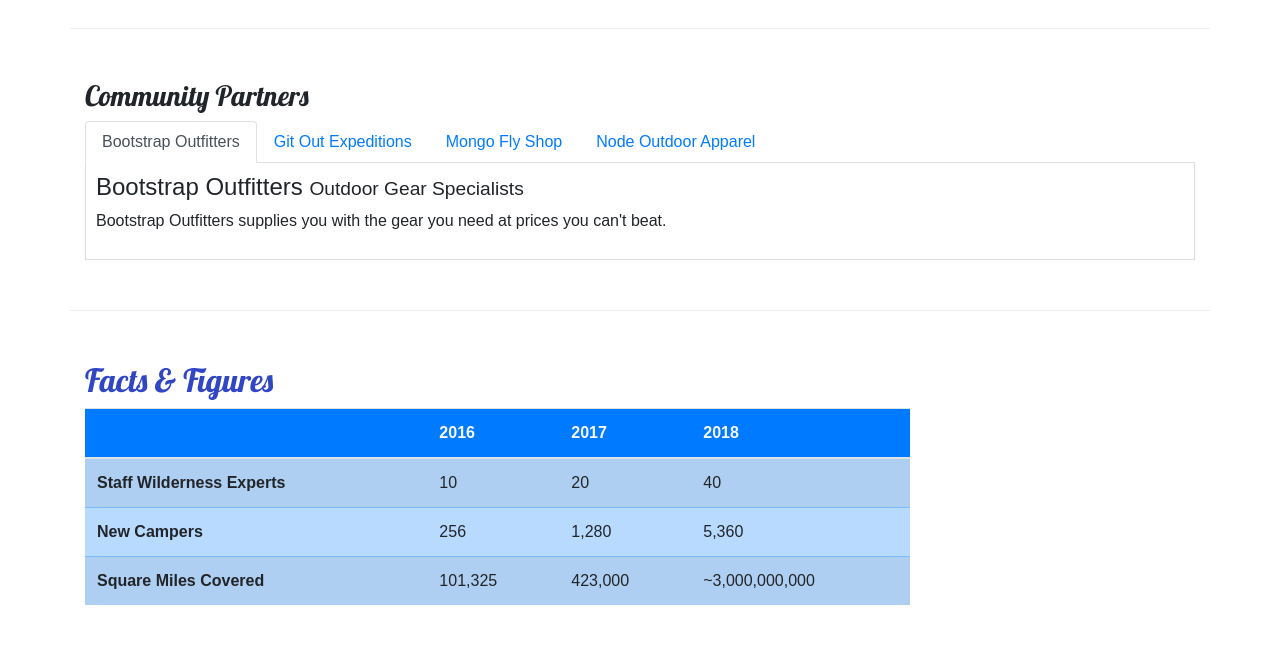
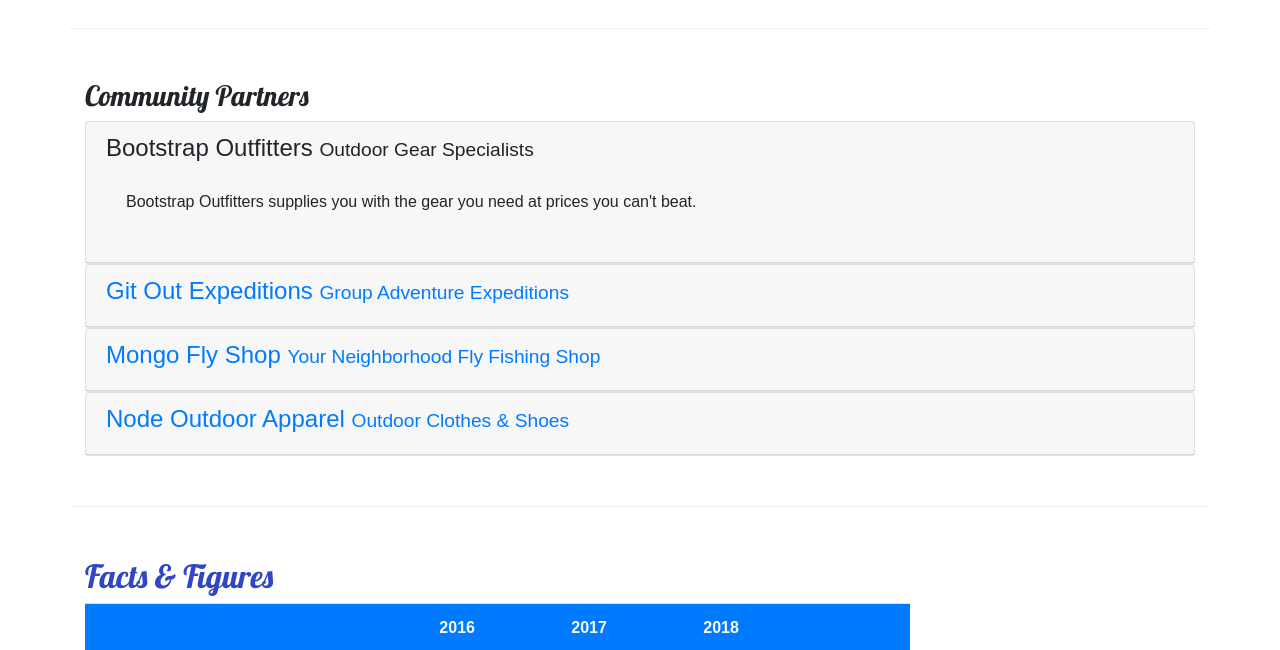
Before and after one commit to burtonparker/nucampsite, a website: page aboutus.html in a window 1280 px wide. Shown: the part 800-1450 px from the top of the page. Drawn offline with nearby package versions, Linux system fonts and the light colour scheme.

Commit message:
now it's accordion

```diff
--- a/aboutus.html
+++ b/aboutus.html
@@ -102,28 +102,62 @@
         <div class="row row-content">
             <div class="col">
                 <h3>Community Partners</h3>
-                    <ul class="nav nav-tabs">
-                        <li class="nav-item"><a class="nav-link active" href="#bootstrap" role="tab" data-toggle="tab">Bootstrap Outfitters</a></li>
-                        <li class="nav-item"><a class="nav-link" href="#git" role="tab" data-toggle="tab">Git Out Expeditions</a></li>
-                        <li class="nav-item"><a class="nav-link" href="#mongo" role="tab" data-toggle="tab">Mongo Fly Shop</a></li>
-                        <li class="nav-item"><a class="nav-link" href="#node" role="tab" data-toggle="tab">Node Outdoor Apparel</a></li>
-                    </ul>
-                        <div class="tab-content">
-                            <div role="tabpanel" class="tab-pane fade show active" id="bootstrap">
-                                <h4>Bootstrap Outfitters <small>Outdoor Gear Specialists</small></h4>
-                                <p class="d-none d-sm-block">Bootstrap Outfitters supplies you with the gear you need at prices you can't beat.</p>
+                        <div id="accordion">
+                            <div class="card">
+                                <div role="tab" class="card-header">
+                                    <h4>
+                                        <a data-toggle="collapse" data-target="#bootstrap">
+                                            Bootstrap Outfitters <small>Outdoor Gear Specialists</small>
+                                        </a>
+                                    </h4>
+                                    <div class="collapse show" id="bootstrap" data-parent="#accordion">
+                                        <div class="card-body">
+                                            <p class="d-none d-sm-block">Bootstrap Outfitters supplies you with the gear you need at prices you can't beat.</p>
+                                        </div>
+                                    </div>
+                                </div>
                             </div>
-                            <div role="tabpanel" class="tab-pane fade show" id="git">
-                                <h4>Git Out Expeditions <small>Group Adventure Expeditions</small></h4>
-                                <p class="d-none d-sm-block">Join Git Out Expeditions to explore new horizons with a group of other adventurers!</p>
+                            <div class="card">
+                                <div role="tab" class="card-header">
+                                    <h4>
+                                        <a class="collapsed" data-toggle="collapse" data-target="#git">
+                                            Git Out Expeditions <small>Group Adventure Expeditions</small>
+                                        </a>
+                                    </h4>
+                                    <div class="collapse" id="git" data-parent="#accordion">
+                                        <div class="card-body">
+                                            <p class="d-none d-sm-block">Join Git Out Expeditions to explore new horizons with a group of other adventurers!</p>
+                                        </div>
+                                    </div>
+                                </div>
                             </div>
-                            <div role="tabpanel" class="tab-pane fade show" id="mongo">
-                                <h4>Mongo Fly Shop <small>Your Neighborhood Fly Fishing Shop</small></h4>
-                                <p class="d-none d-sm-block">Need a new fishing pole, a tacklebox, or flies of all kinds? Stop by Mongo Fly Shop.</p>
+                            <div class="card">
+                                <div role="tab" class="card-header">
+                                    <h4>
+                                        <a class="collapsed" data-toggle="collapse" data-target="#mongo">
+                                            Mongo Fly Shop <small>Your Neighborhood Fly Fishing Shop</small>
+                                        </a>
+                                    </h4>
+                                    <div class="collapse" id="mongo" data-parent="#accordion">
+                                        <div class="card-body">
+                                            <p class="d-none d-sm-block">Need a new fishing pole, a tacklebox, or flies of all kinds? Stop by Mongo Fly Shop.</p>
+                                        </div>
+                                    </div>
+                                </div>
                             </div>
-                            <div role="tabpanel" class="tab-pane fade show" id="node">
-                                <h4>Node Outdoor Apparel <small>Outdoor Clothes & Shoes</small></h4>
-                                <p class="d-none d-sm-block">From polar fleeces to swimsuits, hiking boots to waders, a visit to Node will be sure to get you covered.</p>
+                            <div class="card">
+                                <div role="tab" class="card-header">
+                                    <h4>
+                                        <a class="collapsed" data-toggle="collapse" data-target="#node">
+                                                    Node Outdoor Apparel <small>Outdoor Clothes & Shoes</small>
+                                        </a>
+                                    </h4>
+                                    <div class="collapse" id="node" data-parent="#accordion">
+                                        <div class="card-body">
+                                            <p class="d-none d-sm-block">From polar fleeces to swimsuits, hiking boots to waders, a visit to Node will be sure to get you covered.</p>
+                                        </div>
+                                    </div>
+                                </div>
                             </div>
                         </div>
             </div>
--- a/css/styles.css
+++ b/css/styles.css
@@ -35,9 +35,3 @@ header h2 {
 .navbar {
     background-color: #901CAD;
 }
-
-.tab-content {
-    border: 1px solid #DDD;
-    border-top: none;
-    padding: 10px;
-}
```
